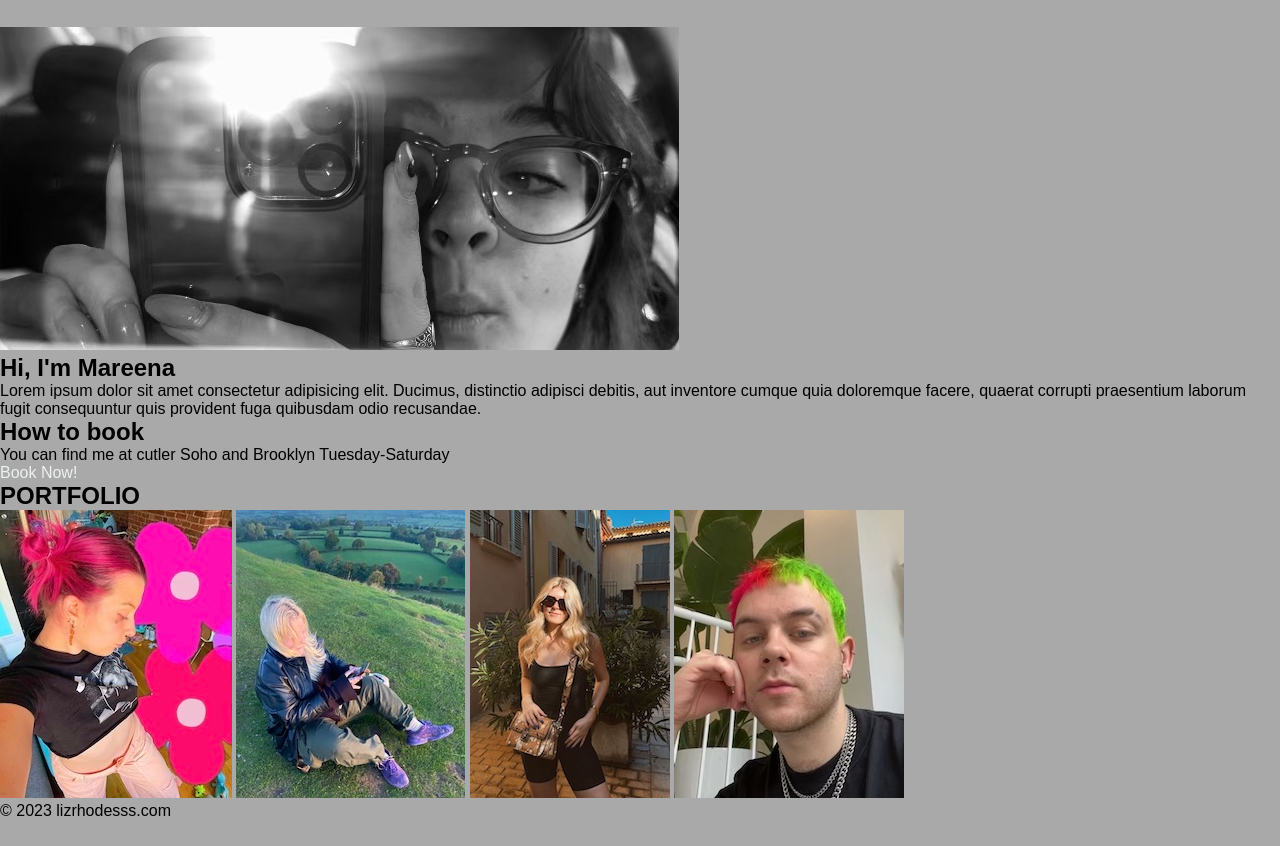
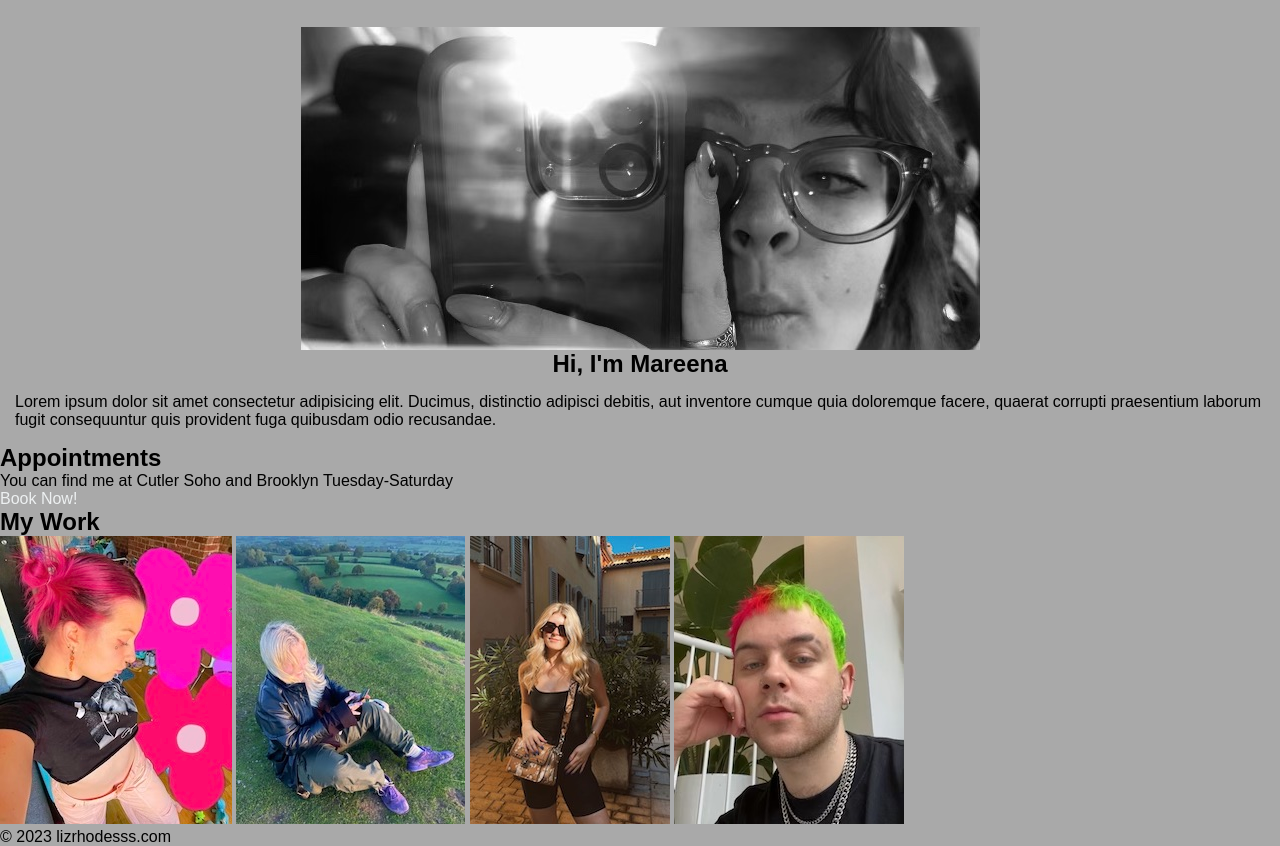
Before and after one commit to lizrhodesss/mareenasPortfolio, a plain HTML site: page index.html in a window 1280 px wide. Shown: the part 69-915 px from the top of the page. Before the commit the page ends 889 px from the top, so only its background shows below. Drawn offline with Linux system fonts and the light colour scheme; a web font is replaced by a local one.

Commit message:
playing w/ flexbox. intro is centered

```diff
--- a/index.html
+++ b/index.html
@@ -18,28 +18,25 @@
                <li><a href="#">Gallery</a></li>
            </ul>
        </nav>
-       <a class="book now" href="#"><button>book now!</button></a>
+       <button><a class="book now" href="https://www.cutlersalon.com/"></a>book now!</button>
    </header>
-   <div>
+   <div class="intro">
        <img src="source/mareena.jpg">
        <h2>Hi, I'm Mareena</h2>
-       <p>Lorem ipsum dolor sit amet consectetur adipisicing elit. Ducimus, distinctio adipisci debitis, aut inventore cumque quia doloremque facere, quaerat corrupti praesentium laborum fugit consequuntur quis provident fuga quibusdam odio recusandae.</p>
+       <p class="bio">Lorem ipsum dolor sit amet consectetur adipisicing elit. Ducimus, distinctio adipisci debitis, aut inventore cumque quia doloremque facere, quaerat corrupti praesentium laborum fugit consequuntur quis provident fuga quibusdam odio recusandae.</p>
    </div>
-   <div>
-       <h2>How to book</h2>
-       <p>You can find me at cutler Soho and Brooklyn Tuesday-Saturday</p>
-       <span class="nav_links"><a href="https://www.cutlersalon.com/">Book Now!</a></span>
+   <div class="booking">
+       <h2>Appointments</h2>
+       <p>You can find me at Cutler Soho and Brooklyn Tuesday-Saturday</p>
+       <span class="bookingLink"><a href="https://www.cutlersalon.com/">Book Now!</a></span>
    </div>
-   <div>
-       <h2>PORTFOLIO</h2>
+   <div class="gallery">
+       <h2>My Work</h2>
        <img src="source/blake.jpg">
        <img src="source/kyrsten.jpeg">
        <img src="source/blonde.jpg">
        <img src="source/tighe.jpg">
-
-
    </div>
    <footer><p> &copy; 2023 lizrhodesss.com</p> </footer>
-
 </body>
 </html>
--- a/styles.css
+++ b/styles.css
@@ -1,6 +1,12 @@
 @import url('https://fonts.googleapis.com/css2?family=Bruno+Ace&display=swap');
-
-
+/*
+body {
+  display: flex;
+  flex-direction: column;
+  justify-content: space-evenly;
+  align-items: center; */
+    /*if align items is active then the nav bar centers and smooshes */
+  /* flex-wrap: wrap; } */
 
 
 * {
@@ -10,6 +16,21 @@
   background-color: darkgray;
   font-family: "Bruno Ace", sans-serif;
 }
+
+.intro {
+  display: flex;
+  flex-direction: column;
+  justify-content: center;
+  align-items: center;
+}
+
+.intro p {
+  justify-content: center;
+  margin: 15px;
+}
+
+
+
 li, a, button {
   font-family: "Bruno Ace", sans-serif;
   font-weight: 500;
@@ -27,22 +48,22 @@ header{
     margin-right: auto;
     font-weight: bold;
 }
-.nav_links{
+.nav_links {
   list-style: none;
 }
 .nav_links li {
   display: inline-block;
   padding: 0px 20px
 }
-.nav_links li a span{
+.nav_links li a {
   transition: all 0.3s ease 0s;
 }
-.nav_links li a:hover{
+.nav_links li a:hover {
   color: rgb(154, 2, 200)
 }
-
-
-
+.booking a:hover {
+  color: rgb(154, 2, 200)
+}
 
 button {
   padding: 9px 25px;
```
Also changed, not shown: source/ink splat.jpeg (added).
